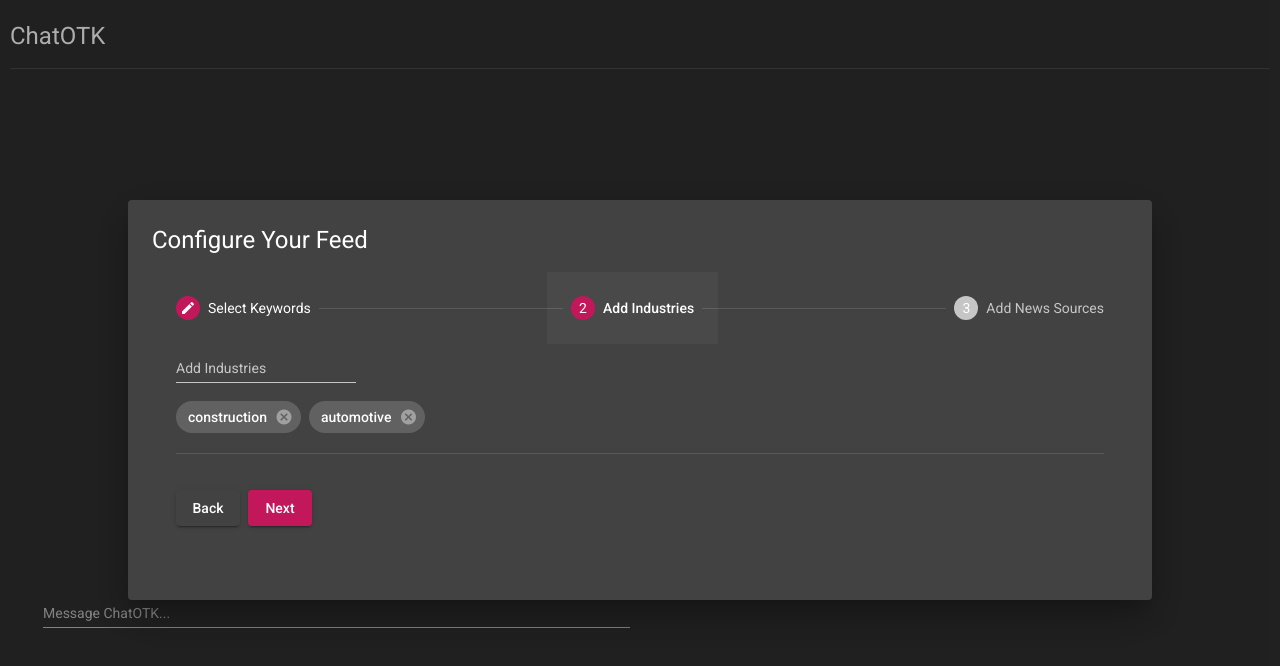
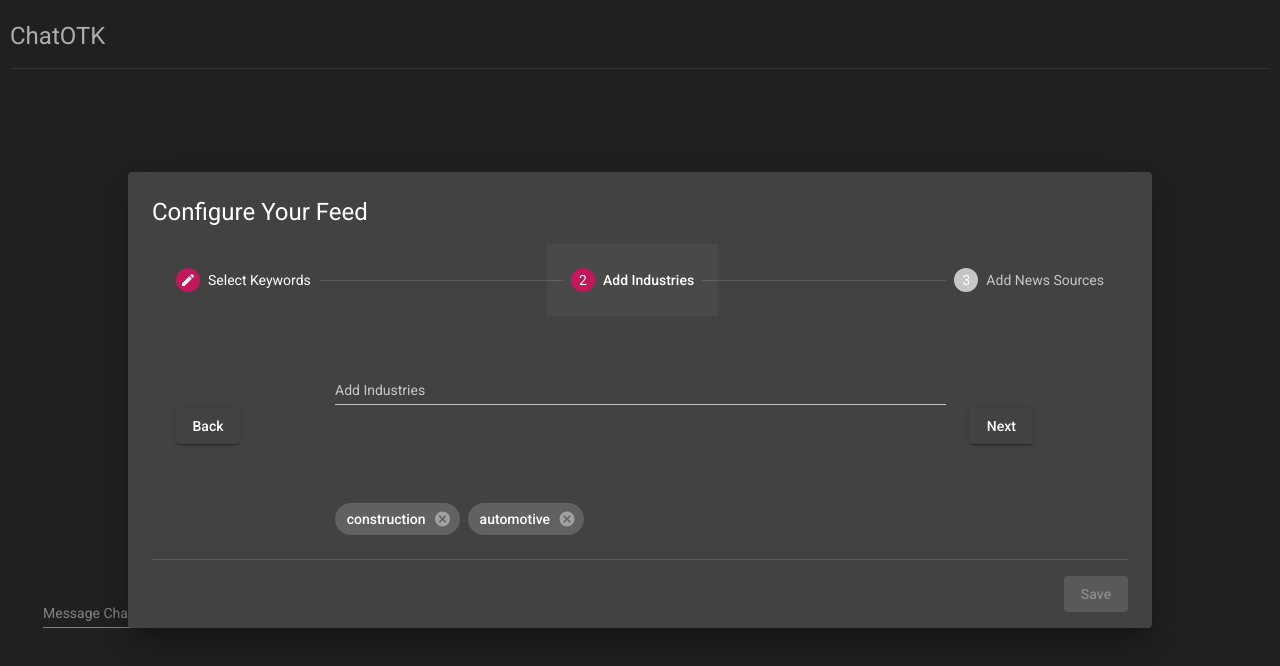
Before and after one commit to kamran-tuni/ai-cracker, an Angular app in the folder frontend/: page / in a window 1280 px wide. Both pictures are taken after a click on the button "Next". Shown: the top 666 px of the page. Built offline with nearby package versions, Linux system fonts and the light colour scheme.

Commit message:
Fix dialog styles

```diff
--- a/frontend/src/app/app.component.ts
+++ b/frontend/src/app/app.component.ts
@@ -22,8 +22,7 @@ export class AppComponent implements OnInit {
   openDialog(): void {
     const dialogRef = this.dialog.open(ConfigDialogComponent, {
       disableClose: true,
-      width: '90%',
-      height: '50%',
+      width: '90%'
     });
 
     dialogRef.afterClosed().subscribe(result => {
--- a/frontend/src/app/components/config-dialog/config-dialog.component.html
+++ b/frontend/src/app/components/config-dialog/config-dialog.component.html
@@ -1,6 +1,9 @@
 <h1 mat-dialog-title>Configure Your Feed</h1>
+<mat-dialog-content class="mat-typography">
   <mat-stepper linear #stepper>
     <mat-step [completed]="tabOneCompleted">
+      <div class="row align-items-center">
+        <div class="col-10">
           <ng-template matStepLabel>Select Keywords</ng-template>
           <mat-form-field>
             <mat-label>Select Keywords</mat-label>
@@ -21,15 +24,18 @@
               </button>
             </mat-chip>
           </mat-chip-list>
-
-    <br>
-    <mat-divider></mat-divider>
-    <br>
-    <div mat-dialog-actions>
-      <button mat-raised-button matStepperNext color="primary" (click)="tabTwoCompleted = true;">Next</button>
+        </div>
+        <div class="col-2">
+          <button mat-raised-button matStepperNext (click)="tabTwoCompleted = true;">Next</button>
+        </div>
       </div>
     </mat-step>
     <mat-step [completed]="tabTwoCompleted">
+      <div class="row align-items-center">
+        <div class="col-2">
+          <button mat-raised-button matStepperPrevious>Back</button>
+        </div>
+        <div class="col-8">
           <ng-template matStepLabel>Add Industries</ng-template>
           <mat-form-field>
             <mat-label>Add Industries</mat-label>
@@ -50,16 +56,21 @@
               </button>
             </mat-chip>
           </mat-chip-list>
-      <br>
-      <mat-divider></mat-divider>
-      <br>
-      <div mat-dialog-actions>
-        <button mat-raised-button matStepperPrevious color="secondary">Back</button>
-        <button mat-raised-button matStepperNext color="primary" (click)="tabTwoCompleted = true;">Next</button>
+        </div>
+        <div class="col-2">
+          <button mat-raised-button matStepperNext (click)="tabTwoCompleted = true; tabThreeCompleted = true;">Next</button>
+        </div>
       </div>
     </mat-step>
     <mat-step>
       <ng-template matStepLabel>Add News Sources</ng-template>
+      <div class="row align-items-center">
+        <div class="col-2">
+          <button mat-raised-button matStepperPrevious>
+            Back
+          </button>
+        </div>
+        <div class="col-10">
           <mat-form-field>
             <mat-label>Add News Sources</mat-label>
             <input
@@ -79,20 +90,17 @@
               </button>
             </mat-chip>
           </mat-chip-list>
-
-    <br>
+        </div>
+      </div>
+    </mat-step>
+  </mat-stepper>
+</mat-dialog-content>
 <mat-divider></mat-divider>
-    <br>
-    <div mat-dialog-actions>
-      <button mat-raised-button matStepperPrevious
-        color="secondary">
-        Back
-      </button>
+<mat-dialog-actions align="end">
   <button mat-raised-button
           color="primary"
+          [disabled]="!tabThreeCompleted"
           (click)="onSave()">
           Save
         </button>
-    </div>
-  </mat-step>
-</mat-stepper>
+</mat-dialog-actions>
--- a/frontend/src/app/components/config-dialog/config-dialog.component.less
+++ b/frontend/src/app/components/config-dialog/config-dialog.component.less
@@ -0,0 +1,5 @@
+.mat-form-field {
+  padding-top: 50px;
+  padding-bottom: 80px;
+  width: 100%;
+}
--- a/frontend/src/app/components/config-dialog/config-dialog.component.ts
+++ b/frontend/src/app/components/config-dialog/config-dialog.component.ts
@@ -11,6 +11,7 @@ import { Validators } from '@angular/forms';
 export class ConfigDialogComponent implements OnInit {
   tabOneCompleted = true;
   tabTwoCompleted = false;
+  tabThreeCompleted = false;
 
   keywords = ['aluminium'];
   keyword: string = '';
```
Lines whose indentation alone changed are shown as unchanged.
